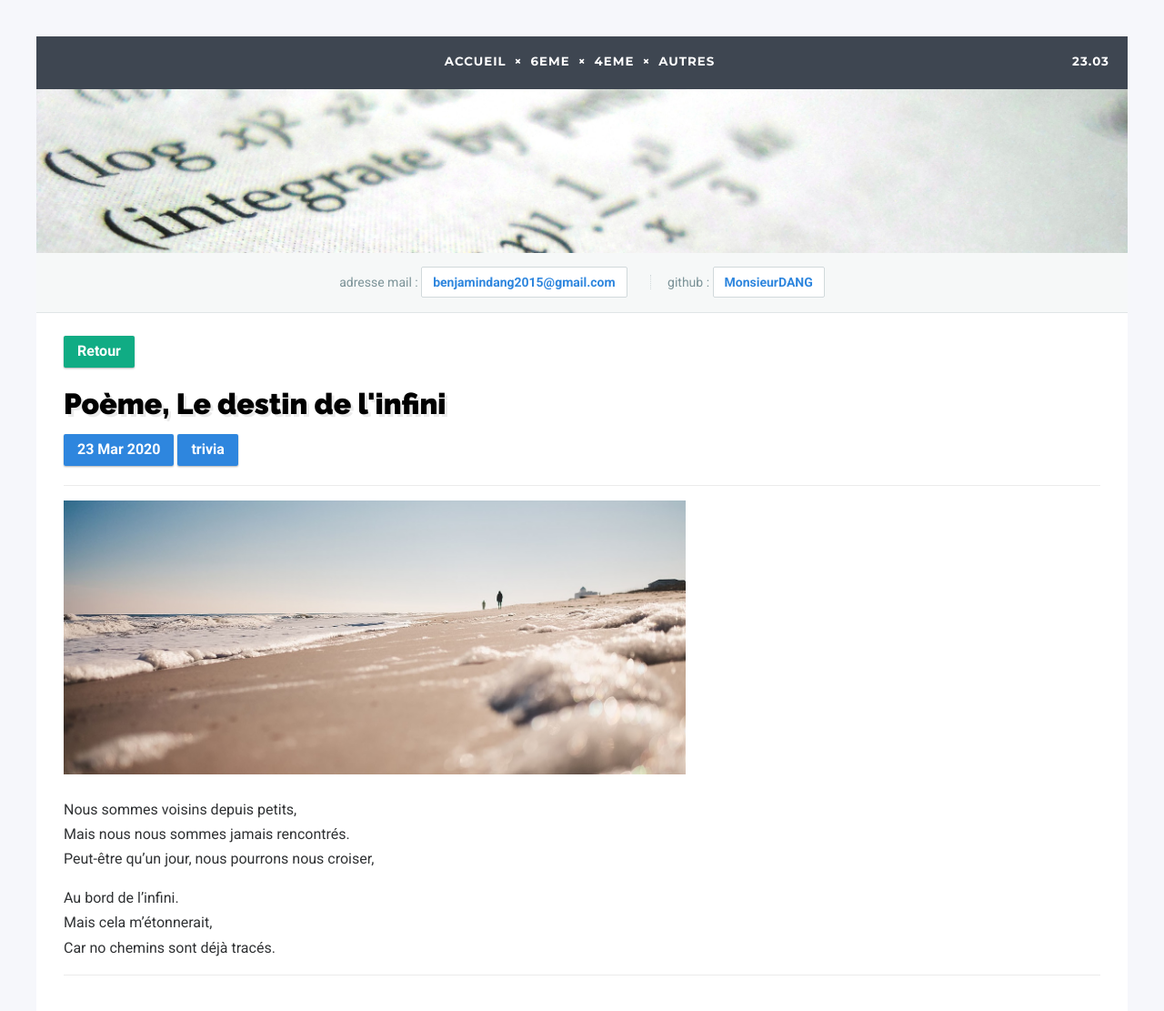
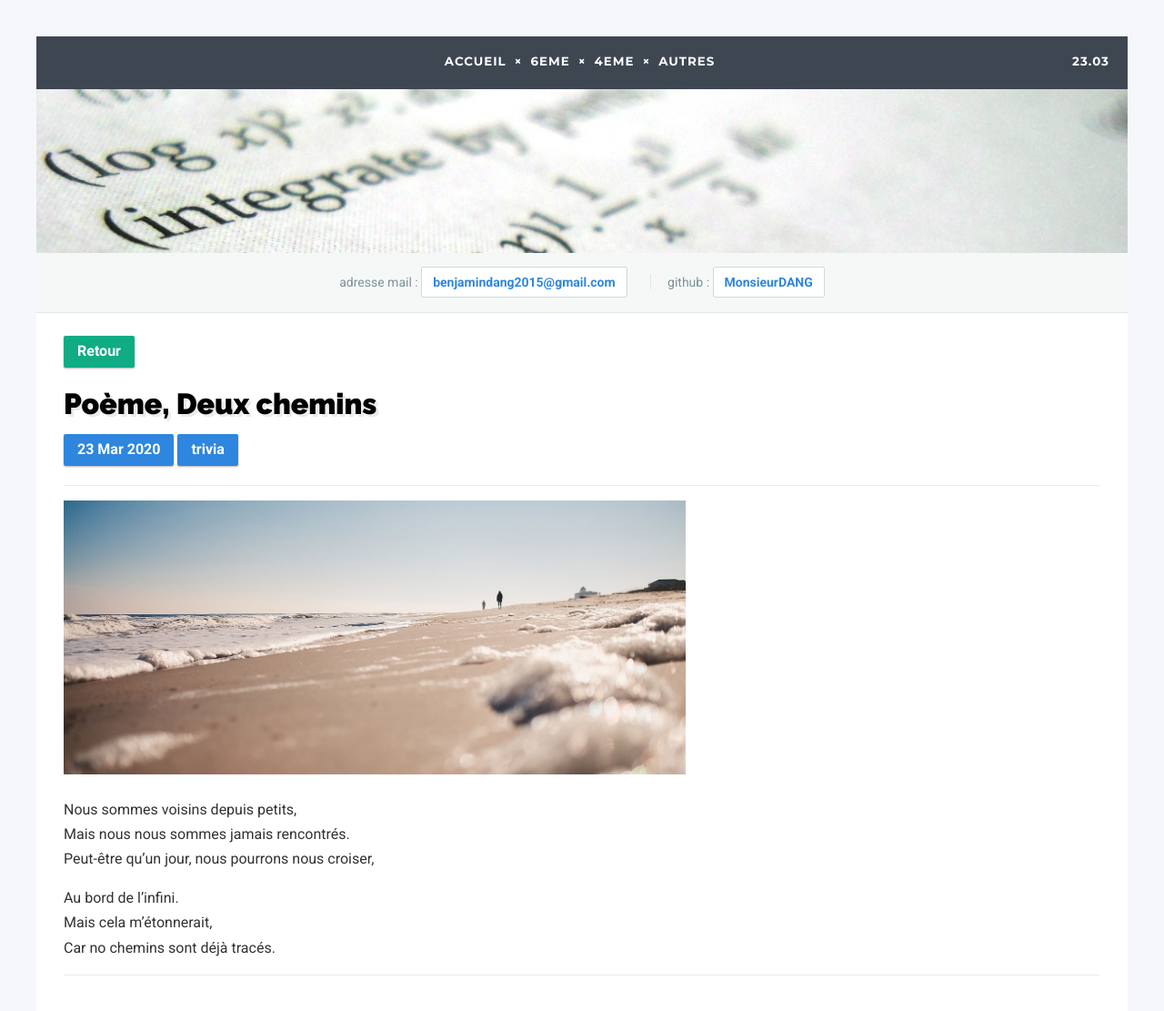
Before and after one commit to DangSinslay/DangSinslay.github.io, a Jekyll site: the page built from _posts/trivia/2020-03-23-poeme1.md, in a window 1280 px wide and 1162 px high. Shown: the top 1111 px of the window at 91% size. Built offline with Jekyll 4.4.1, drawn with Linux system fonts in a browser that asks for light colours.

Commit message:
Update 2020-03-23-poeme1.md

```diff
--- a/_posts/trivia/2020-03-23-poeme1.md
+++ b/_posts/trivia/2020-03-23-poeme1.md
@@ -1,6 +1,6 @@
 ---
 layout: post
-title: "Poème, Le destin de l'infini"
+title: "Poème, Deux chemins"
 date: 2020-03-23
 category: trivia
 blog: blog
```
